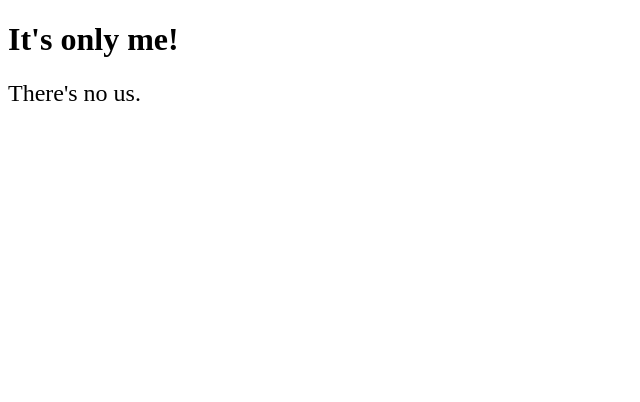
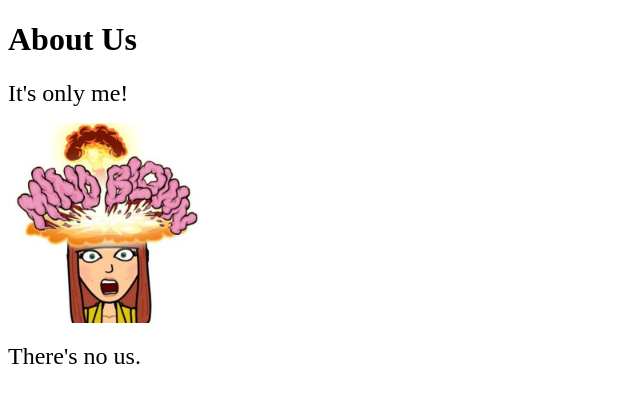
Before and after one commit to M4Beaini/Crypto-Croissants, a website: page webpages/about.html in a window 1280 px wide. Shown: the whole page, without its empty margins (0-640 px from the left). Drawn offline with Linux system fonts and the light colour scheme.

Commit message:
Added a pic to About Us page

```diff
--- a/webpages/about.html
+++ b/webpages/about.html
@@ -6,10 +6,18 @@
 
 <body>
 
-<h1>It's only me!</h1>
+<h1>About Us</h1>
+
+<p><font size="+2">It's only me!</font></p>
+
+<img src="images/mindblown.jpeg" alt="Mindblown" width="200" height="200">
 
 <p><font size="+2">There's no us.</font></p>
 
 
+
+
+
+
 </body>
 </html>
```
Also changed, not shown: webpages/images/mindblown.jpeg (added).
